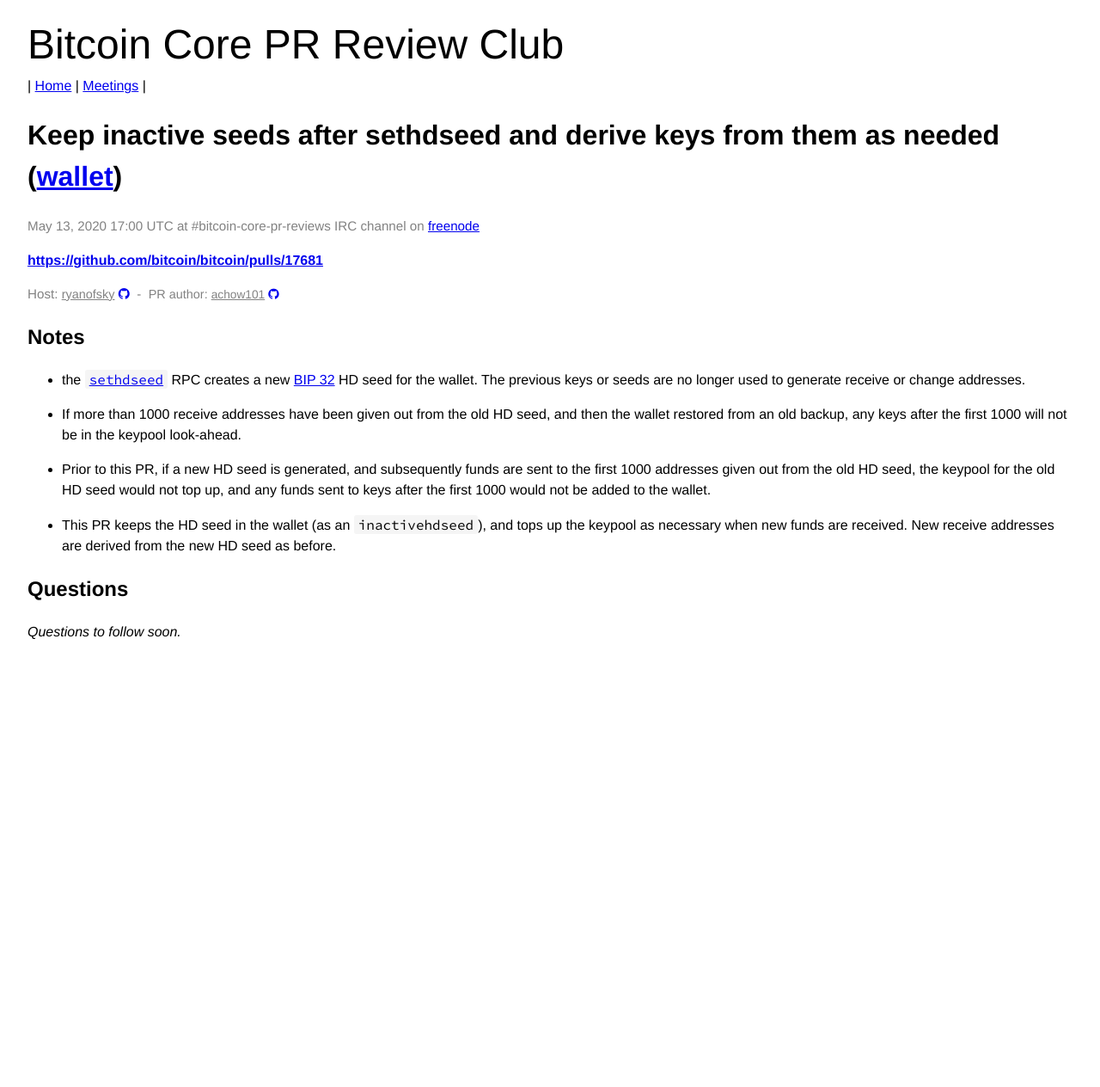
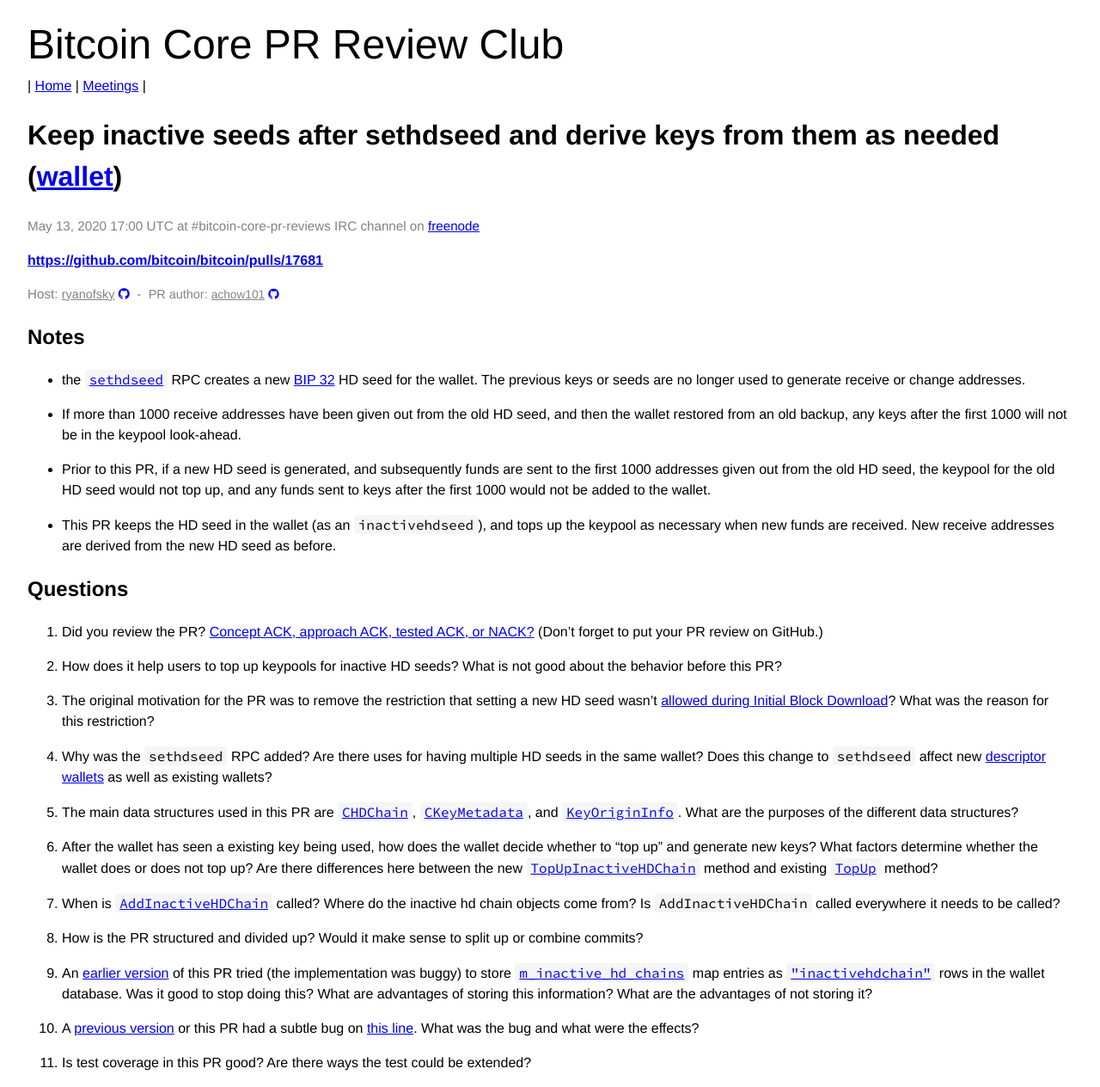
Before and after one commit to bitcoin-core-review-club/website, a Jekyll site: the page built from _posts/2020-05-13-#17681.md, in a window 1280 px wide. Shown: the whole page at 86% size. Built offline with Jekyll 4.4.1, drawn with Linux system fonts in a browser that asks for light colours; before the commit the page ends 900 px from its top, so only the background shows below that.

Commit message:
Add questions for n17681 (#187)

```diff
--- a/_posts/2020-05-13-#17681.md
+++ b/_posts/2020-05-13-#17681.md
@@ -34,7 +34,63 @@
 
 ## Questions
 
-_Questions to follow soon._
+1. Did you review the PR? [Concept ACK, approach ACK, tested ACK, or
+   NACK?](https://github.com/bitcoin/bitcoin/blob/master/CONTRIBUTING.md#peer-review)
+   (Don't forget to put your PR review on GitHub.)
+
+2. How does it help users to top up keypools for inactive HD seeds? What is not
+   good about the behavior before this PR?
+
+3. The original motivation for the PR was to remove the restriction that
+   setting a new HD seed wasn't [allowed during Initial Block
+   Download](https://github.com/bitcoin/bitcoin/commit/769b03a83c2aa2b97f344b58dc689be26c6e08e5)?
+   What was the reason for this restriction?
+
+4. Why was the `sethdseed` RPC added? Are there uses for having multiple HD
+   seeds in the same wallet? Does this change to `sethdseed` affect new
+   [descriptor
+   wallets](https://github.com/achow101/bitcoin/blob/desc-wallet-followup/doc/release-notes-16528.md)
+   as well as existing wallets?
+
+5. The main data structures used in this PR are
+   [`CHDChain`](https://github.com/ryanofsky/bitcoin/blob/review.17681.5/src/wallet/walletdb.h#L88),
+   [`CKeyMetadata`](https://github.com/ryanofsky/bitcoin/blob/review.17681.5/src/wallet/walletdb.h#L126),
+   and
+   [`KeyOriginInfo`](https://github.com/ryanofsky/bitcoin/blob/review.17681.5/src/script/keyorigin.h#L11).
+   What are the purposes of the different data structures?
+
+6. After the wallet has seen a existing key being used, how does the wallet
+   decide whether to "top up" and generate new keys? What factors determine
+   whether the wallet does or does not top up? Are there differences here
+   between the new
+   [`TopUpInactiveHDChain`](https://github.com/ryanofsky/bitcoin/blob/review.17681.5/src/wallet/scriptpubkeyman.cpp#L293)
+   method and existing
+   [`TopUp`](https://github.com/ryanofsky/bitcoin/blob/review.17681.5/src/wallet/scriptpubkeyman.cpp#L1194)
+   method?
+
+7. When is
+   [`AddInactiveHDChain`](https://github.com/ryanofsky/bitcoin/blob/review.17681.5/src/wallet/scriptpubkeyman.cpp#L902)
+   called? Where do the inactive hd chain objects come from? Is
+   `AddInactiveHDChain` called everywhere it needs to be called?
+
+8. How is the PR structured and divided up? Would it make sense to split up or combine commits?
+
+9. An [earlier
+   version](https://github.com/ryanofsky/bitcoin/commits/review.17681.1) of
+   this PR tried (the implementation was buggy) to store
+   [`m_inactive_hd_chains`](https://github.com/ryanofsky/bitcoin/blob/review.17681.1/src/wallet/scriptpubkeyman.h#L301)
+   map entries as
+   [`"inactivehdchain"`](https://github.com/ryanofsky/bitcoin/blob/review.17681.1/src/wallet/walletdb.cpp#L32)
+   rows in the wallet database. Was it good to stop doing this? What are advantages of
+   storing this information? What are the advantages of not storing it?
+
+10. A [previous
+   version](https://github.com/ryanofsky/bitcoin/commits/review.17681.4) or
+   this PR had a subtle bug on [this
+   line](https://github.com/ryanofsky/bitcoin/blob/review.17681.4/src/wallet/walletdb.cpp#L446).
+   What was the bug and what were the effects?
+
+11. Is test coverage in this PR good? Are there ways the test could be extended?
 
 <!-- TODO: uncomment and add meeting log
 ## Meeting Log
```
